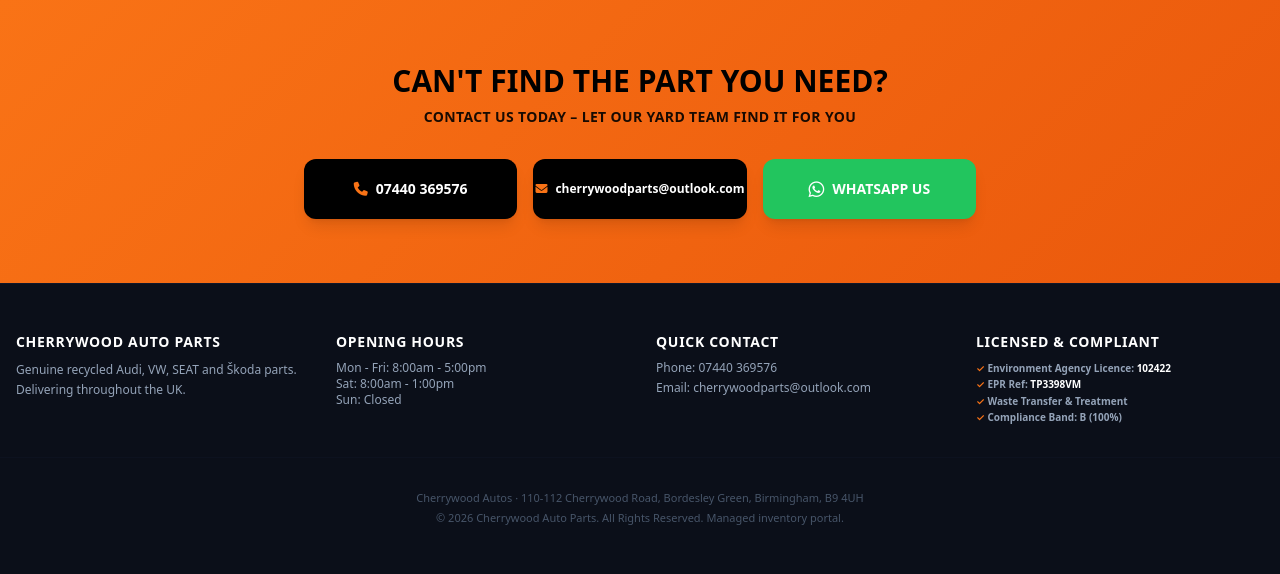
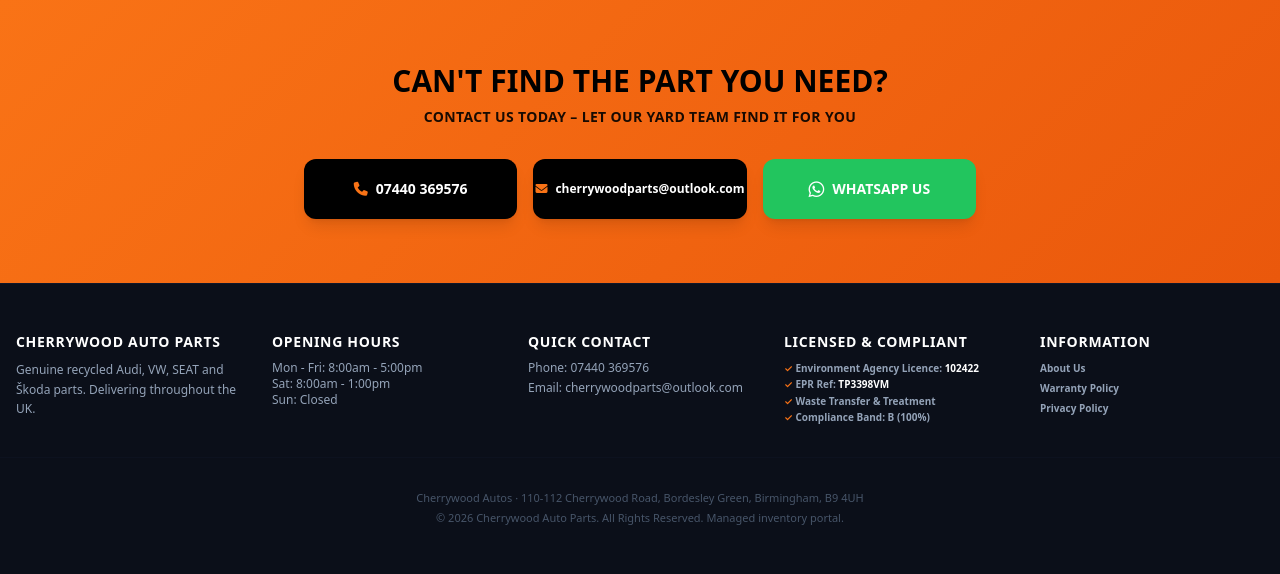
Before and after one commit to zabdi908-glitch/cherrywood-inventory-dev, a Flask app: page / in a window 1280 px wide. Shown: the part 2764-3338 px from the top of the page. Run offline with Flask 3, Linux system fonts and the light colour scheme; data that the repository does not hold is empty; some libraries are stand-ins or nearby versions.

Commit message:
Update index.html

```diff
--- a/templates/index.html
+++ b/templates/index.html
@@ -388,20 +388,24 @@
     {% endif %}
 
     <footer class="bg-[#0b0f19] border-t border-slate-900 py-12 text-slate-500 text-xs font-semibold w-full pb-24 md:pb-12">
-        <div class="max-w-7xl mx-auto px-4 grid grid-cols-1 sm:grid-cols-4 gap-8">
+        <div class="max-w-7xl mx-auto px-4 grid grid-cols-1 sm:grid-cols-5 gap-8">
+            <!-- Column 1: About -->
             <div>
                 <span class="block font-black text-sm tracking-wider text-white uppercase mb-2">Cherrywood Auto Parts</span>
                 <p class="leading-relaxed text-slate-400 font-medium">Genuine recycled Audi, VW, SEAT and Škoda parts. Delivering throughout the UK.</p>
             </div>
+            <!-- Column 2: Opening Hours -->
             <div>
                 <span class="block font-black text-sm tracking-wider text-white uppercase mb-2">Opening Hours</span>
                 <p class="text-slate-400 font-medium">Mon - Fri: 8:00am - 5:00pm<br>Sat: 8:00am - 1:00pm<br>Sun: Closed</p>
             </div>
+            <!-- Column 3: Quick Contact -->
             <div>
                 <span class="block font-black text-sm tracking-wider text-white uppercase mb-2">Quick Contact</span>
                 <p class="text-slate-400 font-medium mb-1">Phone: 07440 369576</p>
                 <p class="text-slate-400 font-medium">Email: cherrywoodparts@outlook.com</p>
             </div>
+            <!-- Column 4: Licensed & Compliant -->
             <div>
                 <span class="block font-black text-sm tracking-wider text-white uppercase mb-2">Licensed &amp; Compliant</span>
                 <p class="text-[10px] text-slate-400 leading-relaxed">
@@ -411,7 +415,17 @@
                     <span class="text-[#f97316]">✓</span> Compliance Band: B (100%)
                 </p>
             </div>
+            <!-- Column 5: Information (NEW) -->
+            <div>
+                <span class="block font-black text-sm tracking-wider text-white uppercase mb-2">Information</span>
+                <div class="flex flex-col gap-1 text-[10px] text-slate-400">
+                    <a href="/about" class="hover:text-[#f97316] transition">About Us</a>
+                    <a href="/warranty" class="hover:text-[#f97316] transition">Warranty Policy</a>
+                    <a href="/privacy" class="hover:text-[#f97316] transition">Privacy Policy</a>
+                </div>
+            </div>
         </div>
+        <!-- Copyright -->
         <div class="max-w-7xl mx-auto px-4 mt-8 pt-8 border-t border-slate-900/40 text-center text-[11px] text-slate-600 font-medium">
             <p>Cherrywood Autos · 110-112 Cherrywood Road, Bordesley Green, Birmingham, B9 4UH</p>
             <p class="mt-1">© 2026 Cherrywood Auto Parts. All Rights Reserved. Managed inventory portal.</p>
```
